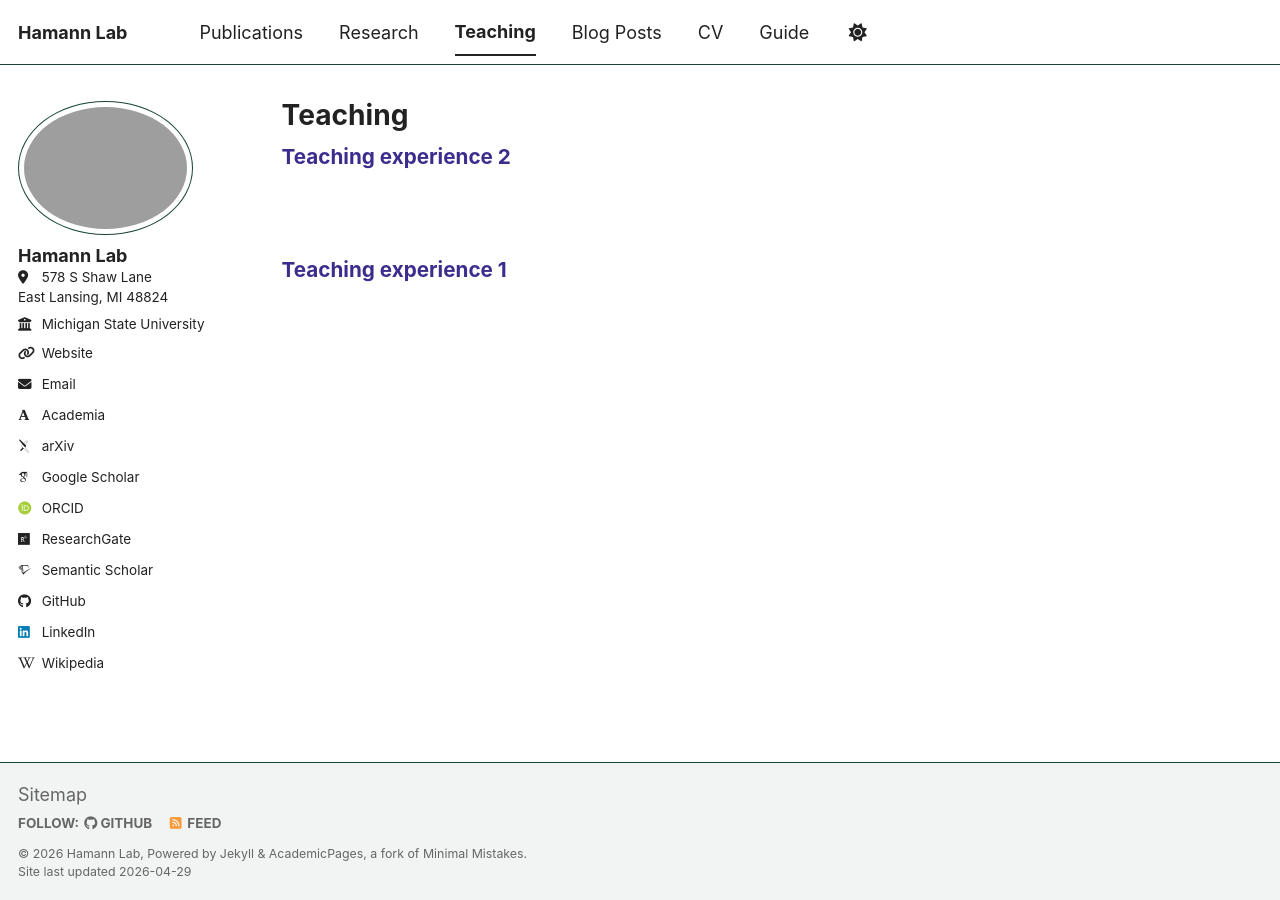
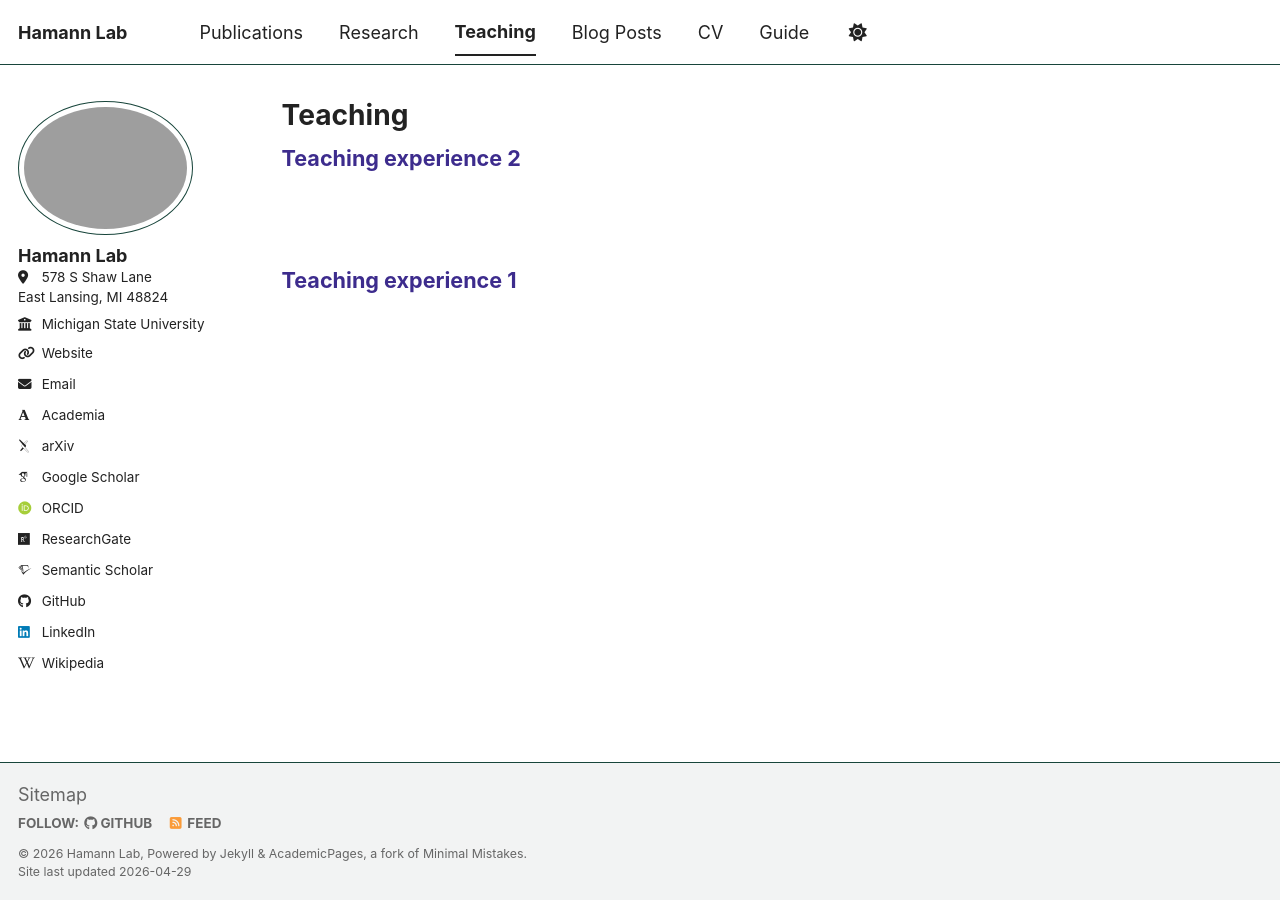
Before and after one commit to HamannLab/HamannLab.github.io, a Jekyll site: the page built from _pages/teaching.html, in a window 1280 px wide. Built offline with Jekyll 4.4.1, drawn with Linux system fonts in a browser that asks for light colours; some web fonts are replaced; a script bundle is joined from its source files by our own code; library files that are not in the unit come from our copies.

Commit message:
Refactor archive item layout and styles
Updated layout and styles for archive item display.

```diff
--- a/_includes/archive-single.html
+++ b/_includes/archive-single.html
@@ -7,31 +7,35 @@
 {% endif %}
 
 <div class="{{ include.type | default: "list" }}__item">
-  <article class="archive__item" itemscope itemtype="http://schema.org/CreativeWork" style="overflow: auto; margin-bottom: 4em; clear: both;">
+  <article class="archive__item" itemscope itemtype="http://schema.org/CreativeWork" style="margin-bottom: 4em; clear: both;">
+
+    <h2 class="archive__item-title" itemprop="headline" style="margin-top: 0; margin-bottom: 20px; color: #3D2C8D; font-size: 1.2em; font-weight: bold; line-height: 1.4; border: none;">
+      {{ title }}
+    </h2>
+
+    <div style="display: flex; flex-direction: row-reverse; align-items: flex-start; justify-content: flex-end; gap: 30px;">
 
       {% if post.teaser %}
-      <div class="archive__item-teaser" style="float: right; margin-left: 40px; width: 450px; margin-bottom: 20px;">
-        <img src="{{ post.teaser | relative_url }}" alt="" style="width: 100%; border: 1px solid #ddd; border-radius: 4px; box-shadow: 0 4px 12px rgba(0,0,0,0.1);">
+        <div class="archive__item-teaser" style="flex: 0 0 320px;">
+          <img src="{{ post.teaser | relative_url }}" alt="" style="width: 100%; border: 1px solid #ddd; border-radius: 4px; box-shadow: 0 2px 6px rgba(0,0,0,0.08);">
         </div>
       {% endif %}
 
-    <h2 class="archive__item-title" itemprop="headline" style="margin-top: 0; margin-bottom: 12px; color: #3D2C8D; font-size: 1.15em; font-weight: bold; line-height: 1.4; border: none;">
-      {{ title }}
-    </h2>
-
-    <div class="archive__item-content" itemprop="description">
+      <div class="archive__item-content" itemprop="description" style="flex: 1;">
         {% if post.citation %}
-        <p style="margin-bottom: 20px; font-size: 1.0em; color: #333; line-height: 1.5;">
+          <p style="margin-bottom: 20px; font-size: 0.95em; color: #333; line-height: 1.6;">
             {{ post.citation | markdownify | remove: '<p>' | remove: '</p>' }}
           </p>
         {% endif %}
 
         {% if post.paperurl %}
           <p style="margin-top: 0;">
-          <a href="{{ post.paperurl }}" class="btn btn--primary" style="padding: 8px 20px; font-size: 0.9em; text-transform: uppercase; letter-spacing: 1px; font-weight: bold;">Link</a>
+            <a href="{{ post.paperurl }}" class="btn btn--primary" style="padding: 6px 18px; font-size: 0.85em; text-transform: uppercase; letter-spacing: 1px; font-weight: bold;">Link</a>
           </p>
         {% endif %}
       </div>
 
+    </div>
+
   </article>
 </div>
```
Lines whose indentation alone changed are shown as unchanged.
